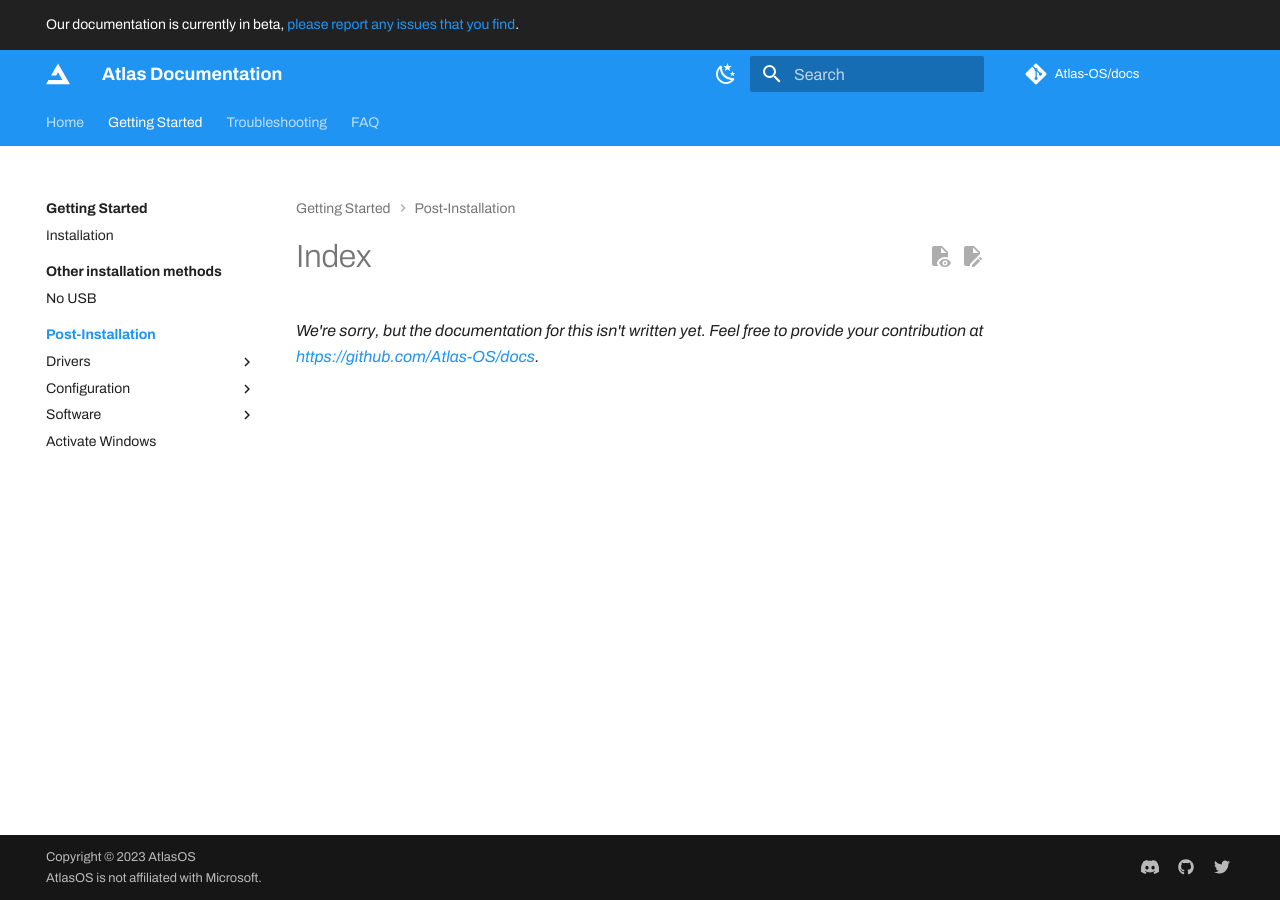
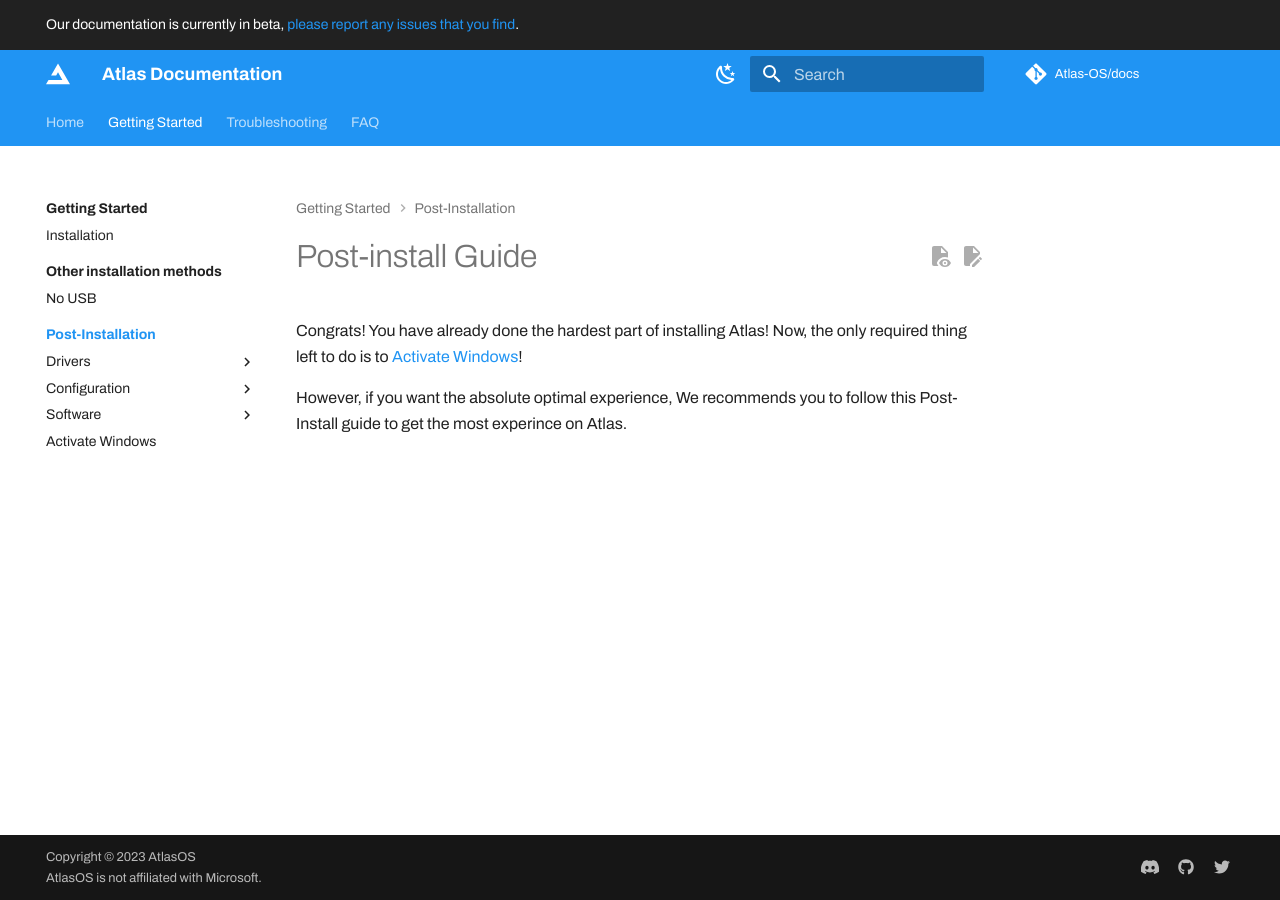
Before and after one commit to Atlas-OS/docs, an MkDocs documentation site: the page built from docs/getting-started/post-installation/index.md, in a window 1280 px wide. Built offline with MkDocs 1.6.1 and Material for MkDocs 9.7.7, drawn with Linux system fonts in a browser that asks for light colours; some web fonts are replaced; plug-ins that fetch from the network failed and are left out; comment, search, counter and statistics services are not loaded.

Commit message:
Update index.md

```diff
--- a/docs/getting-started/post-installation/index.md
+++ b/docs/getting-started/post-installation/index.md
@@ -1 +1,5 @@
-*We're sorry, but the documentation for this isn't written yet. Feel free to provide your contribution at [https://github.com/Atlas-OS/docs](https://github.com/Atlas-OS/docs).*
+# Post-install Guide
+
+Congrats! You have already done the hardest part of installing Atlas! Now, the only required thing left to do is to [Activate Windows](/getting-started/post-installation/activate-windows/)!
+
+However, if you want the absolute optimal experience, We recommends you to follow this Post-Install guide to get the most experince on Atlas.
```
